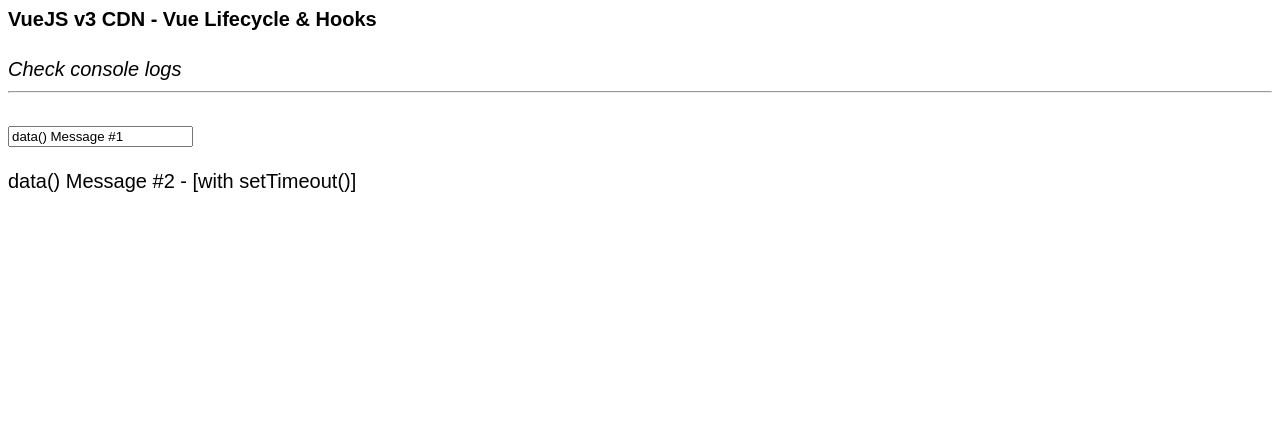
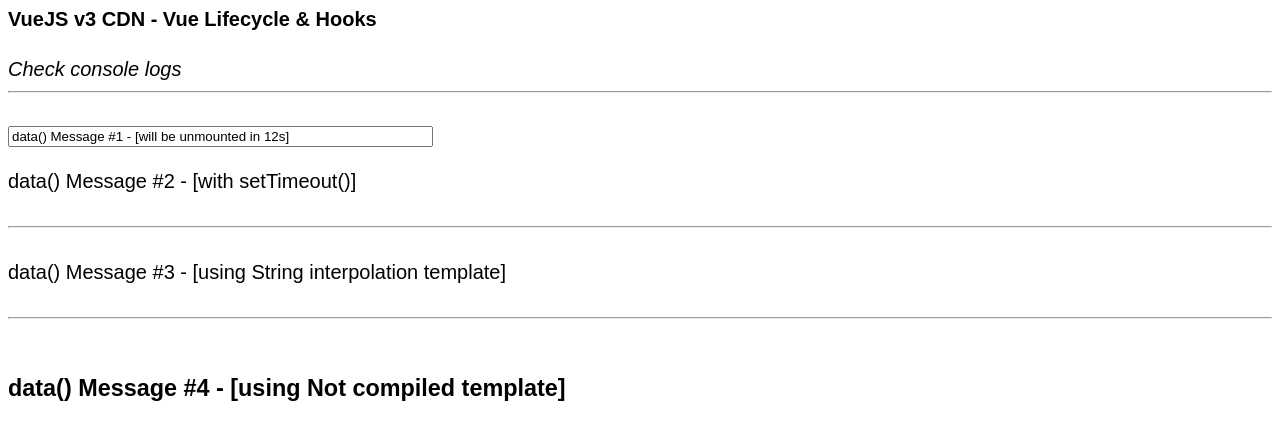
Before and after one commit to WebDevelopUa/vue-cdn-lifecycle-hooks, a plain HTML site: page index.html in a window 1280 px wide. Drawn offline with nearby package versions, Linux system fonts and the light colour scheme.

Commit message:
Add Vue runtime build and not compiled template

```diff
--- a/app.js
+++ b/app.js
@@ -1,7 +1,7 @@
 let viewModel1 = Vue.createApp({
     data() {
         return {
-            message: "data() Message #1"
+            message: "data() Message #1 - [will be unmounted in 12s]"
         }
     },
     beforeCreate() {
@@ -43,9 +43,38 @@ let viewModel2 = Vue.createApp({
     }
 })
 
+let viewModel3 = Vue.createApp({
+    data() {
+        return {
+            message: "data() Message #3 - [using String interpolation template]"
+        }
+    },
+    template: `{{message}}`
+})
+
+let viewModel4 = Vue.createApp({
+    data() {
+        return {
+            message: "data() Message #4 - [using Not compiled template]"
+        }
+    },
+    render() {
+        return Vue.h(
+            'h3',
+            this.message
+        )
+    }
+})
+
 // Mount App #1 immediately; unmount in 12s
 viewModel1.mount('#app1')
 setTimeout(() => viewModel1.unmount(), 12000)
 
 // Mount App #2 in 4s
 setTimeout(() => viewModel2.mount('#app2'), 4000)
+
+// Mount App #3 in 3s
+setTimeout(() => viewModel3.mount('#app3'), 3000)
+
+// Mount App #4 in 5s
+setTimeout(() => viewModel4.mount('#app4'), 5000)
--- a/index.html
+++ b/index.html
@@ -20,6 +20,7 @@
 <div id="app1">
     <label>
         <input type="text"
+               size="50"
                v-model="message"
                placeholder="{{message}}"
         >
@@ -31,8 +32,30 @@
     {{ message }}
 </div>
 
+<br/>
+<hr/>
+<br/>
+
+<div id="app3">
+    String interpolation template.
+</div>
+
+<br/>
+<hr/>
+<br/>
+
+<div id="app4">
+    Not compiled template; using Vue runtime version.
+</div>
+
+
+<!-- Vue global is a full build (compiler + runtime) -->
 <!--<script src="https://unpkg.com/vue@next"></script>-->
 <script src="https://unpkg.com/vue@3.2.21/dist/vue.global.js"></script>
+
+<!-- Vue runtime (without compiler) -->
+<!--<script src="https://unpkg.com/vue@3.2.21/dist/vue.runtime.global.js"></script>-->
+
 <script src="app.js"></script>
 </body>
 
```
Also changed, not shown: 1 other file.
